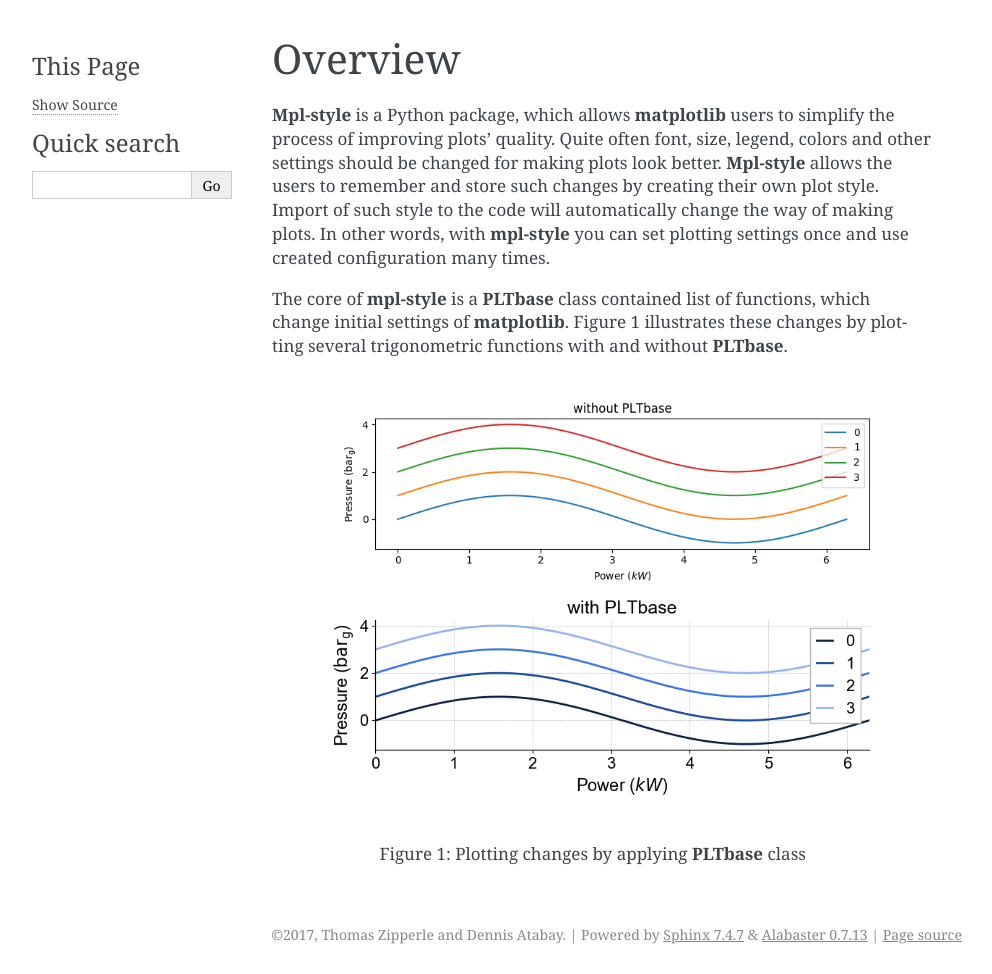
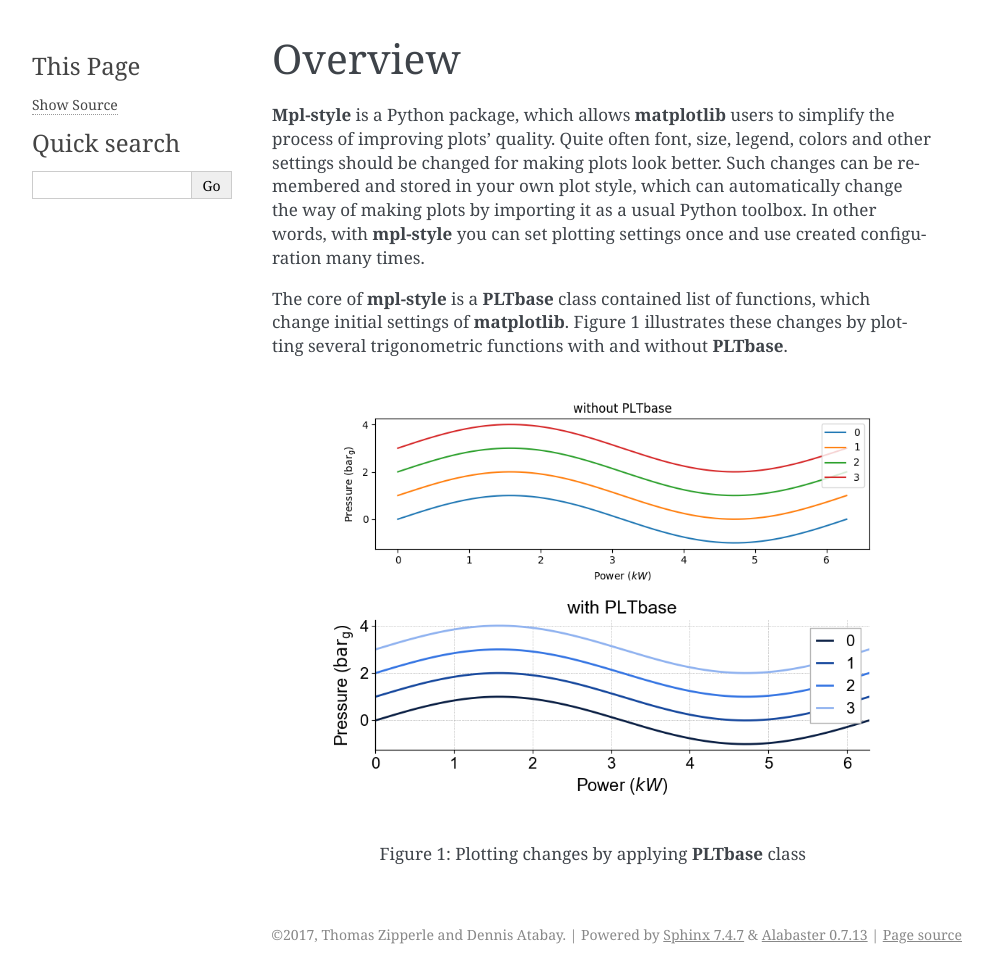
Before and after one commit to tzipperle/mplstyle, a Sphinx documentation site: the page built from docs/overview.rst, in a window 1280 px wide. Shown: the whole page, without its empty margins (148-1140 px from the left). Built offline with Sphinx 7.4.7, drawn with Linux system fonts in a browser that asks for light colours.

Commit message:
Update overview.rst

```diff
--- a/docs/overview.rst
+++ b/docs/overview.rst
@@ -4,7 +4,7 @@
 
 Overview
 ============
-**Mpl-style** is a Python package, which allows **matplotlib** users to simplify the process of improving plots' quality. Quite often font, size, legend, colors and other settings should be changed for making plots look better. **Mpl-style** allows the users to remember and store such changes by creating their own plot style. Import of such style to the code will automatically change the way of making plots. In other words, with **mpl-style** you can set plotting settings once and use created configuration many times.
+**Mpl-style** is a Python package, which allows **matplotlib** users to simplify the process of improving plots' quality. Quite often font, size, legend, colors and other settings should be changed for making plots look better. Such changes can be remembered and stored in your own plot style, which can automatically change the way of making plots by importing it as a usual Python toolbox. In other words, with **mpl-style** you can set plotting settings once and use created configuration many times.
 
 The core of **mpl-style** is a **PLTbase** class contained list of functions, which change initial settings of **matplotlib**. Figure 1 illustrates these changes by plotting several trigonometric functions with and without **PLTbase**.
 
```
